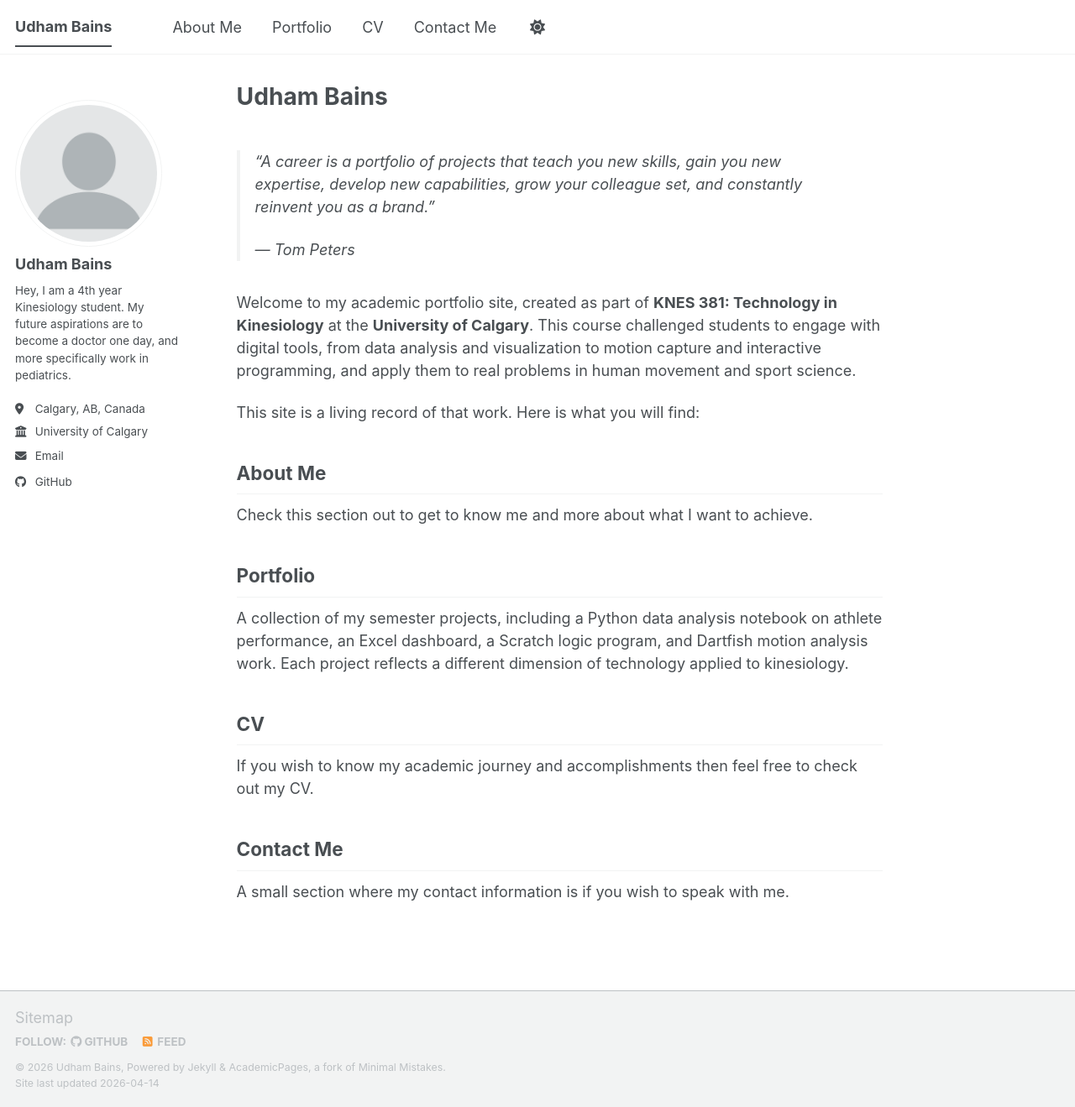
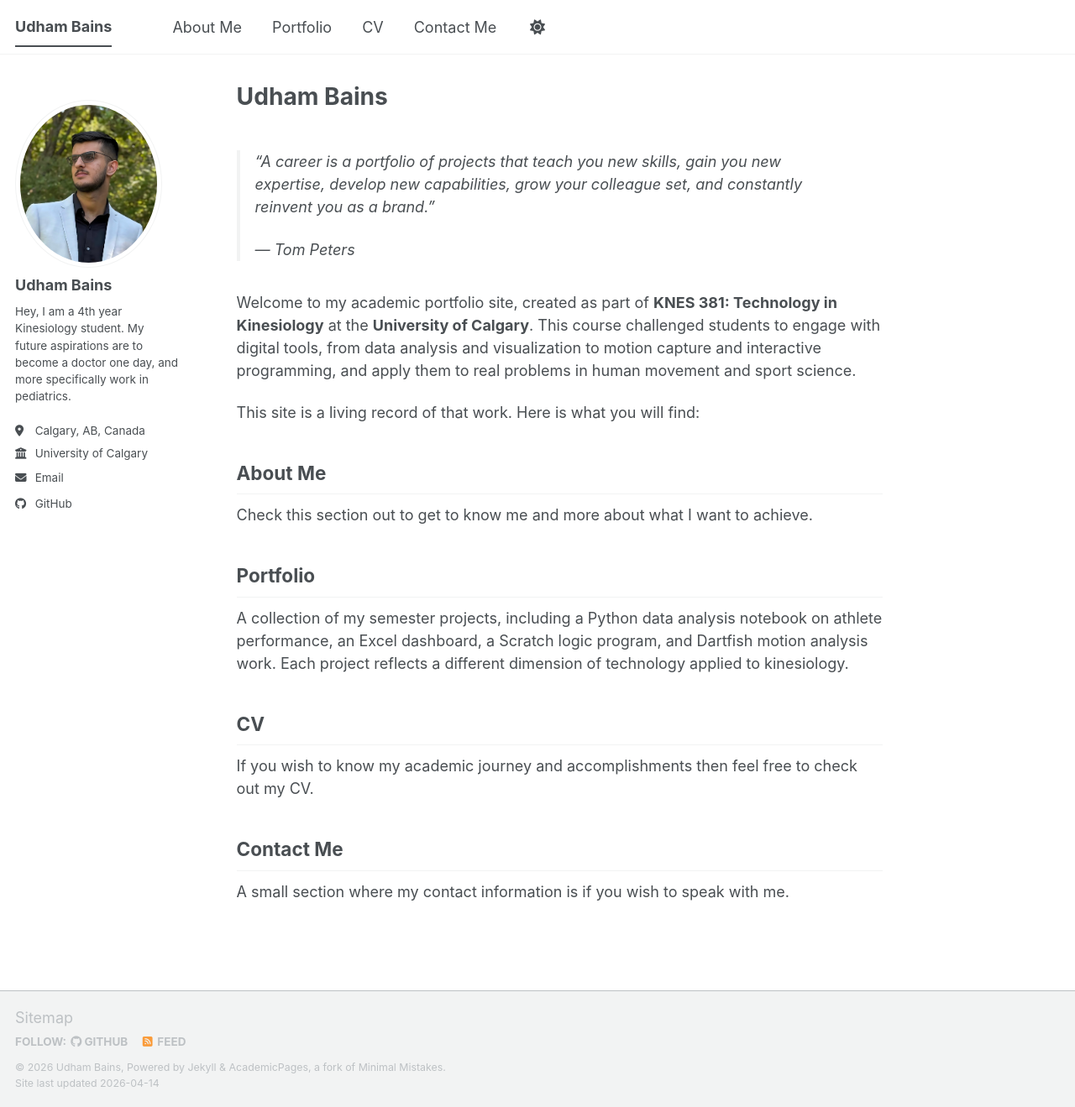
Before and after one commit to udhambains777/Knes381, a Jekyll site: the page built from _pages/about.md, in a window 1280 px wide and 1319 px high. Shown: the whole window at 84% size. Built offline with Jekyll 4.4.1, drawn with Linux system fonts in a browser that asks for light colours; a script bundle is joined from its source files by our own code; library files that are not in the unit come from our copies.

Commit message:
Update profile photo

```diff
--- a/_config.yml
+++ b/_config.yml
@@ -23,7 +23,7 @@
 #               Additional customization can be done by editing /_includes/author-profile.html
 author:
   # Biographic information
-  avatar           : "profile.png"
+  avatar           : "profile_photo.jpeg"
   name             : "Udham Bains"
   pronouns         : # example: "she/her"
   bio              : "Hey, I am a 4th year Kinesiology student. My future aspirations are to become a doctor one day, and more specifically work in pediatrics."
```
Also changed, not shown: images/profile_photo.jpeg (added).
